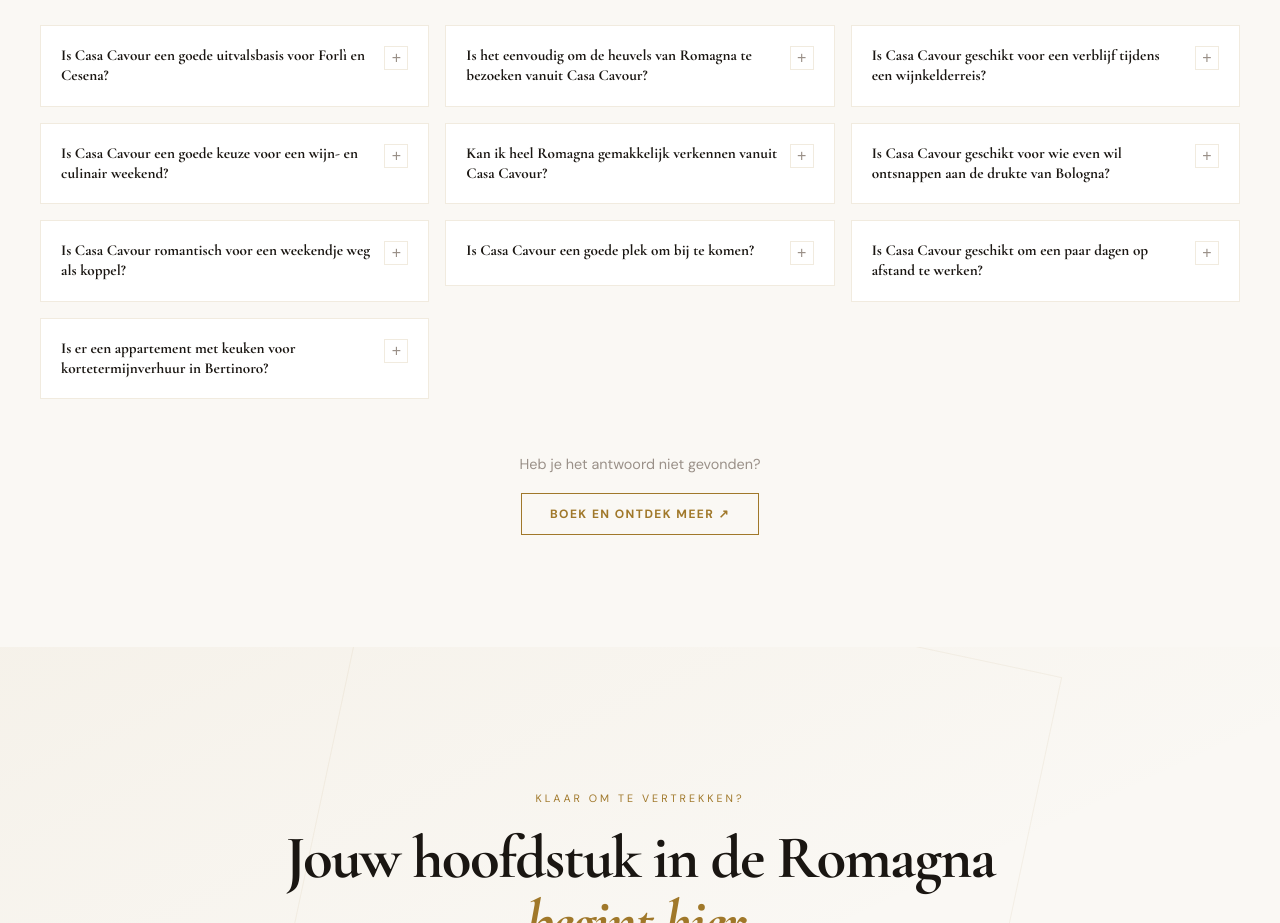
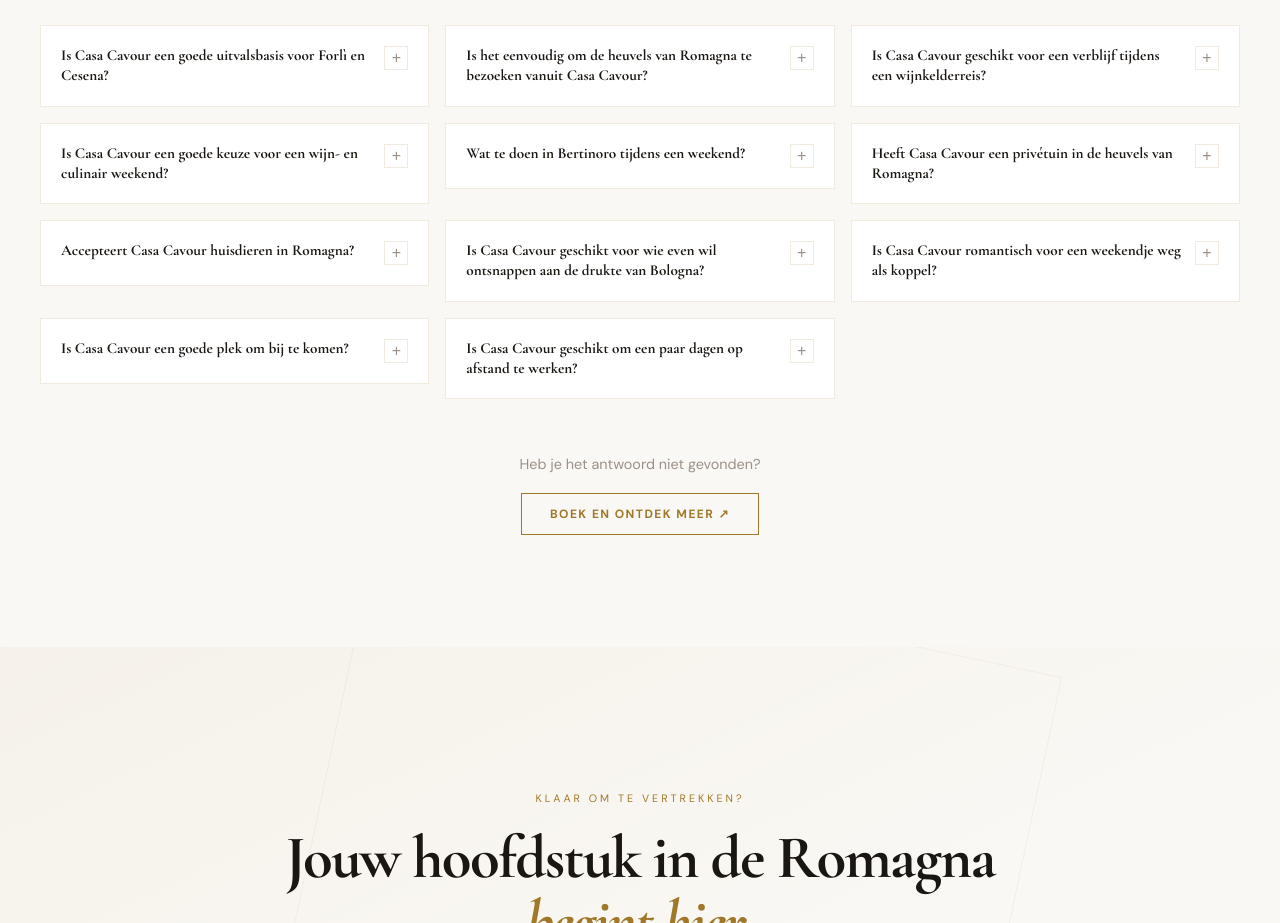
Before and after one commit to vittorionegri68-alt/casa-cavour-nl, a React (Vite) app: page / in a window 1280 px wide. Shown: the part 8780-9703 px from the top of the page. Built offline with nearby package versions, Linux system fonts and the light colour scheme.

Commit message:
Add files via upload

```diff
--- a/src/qanda.jsx
+++ b/src/qanda.jsx
@@ -29,9 +29,19 @@ export const qanda = [
     risposta: "Het is de ideale keuze. Je bevindt je in het hart van de wijn- en eetcultuur van Romagna — op slechts enkele minuten van de wijnkelders van Predappio, de trattorias van Bertinoro en de lokale boerenmarkten. De uitgeruste keuken maakt de ervaring compleet.",
   },
   {
-    id: "esplorare-romagna",
-    domanda: "Kan ik heel Romagna gemakkelijk verkennen vanuit Casa Cavour?",
-    risposta: "Ja. De ligging van Bertinoro is strategisch: Ravenna op 40 km, Rimini op 60 km, San Marino op 50 km, Bologna op 70 km. Casa Cavour is het perfecte vertrekpunt voor een rondreis langs zee, heuvels en kunststeden.",
+    id: "cosa-fare-bertinoro",
+    domanda: "Wat te doen in Bertinoro tijdens een weekend?",
+    risposta: "Het historische centrum is in een paar uur te voet te verkennen, tussen de Rocca, de Colonna delle Anelle en het panoramische uitkijkpunt over de Povlakte. In de omgeving liggen de wijnkelders van de Wijn- en Smakenroute en de dorpen Polenta, Meldola en Longiano. Casa Cavour is de praktische uitvalsbasis om beide te combineren: een volledig uitgeruste keuken om wijn en lokale producten mee naar huis te nemen, en self check-in waarmee je terugkeertijd vrij blijft na een diner in een osteria of een wijnproeverij die uitloopt.",
+  },
+  {
+    id: "giardino-privato",
+    domanda: "Heeft Casa Cavour een privétuin in de heuvels van Romagna?",
+    risposta: "Ja. De tuin is privé en exclusief voor het appartement, niet gedeeld met andere units, met tafel en stoelen om buiten te eten. Handig voor een diner als koppel zonder reservering, om je hond vrij te laten rondlopen, of gewoon om van de Romagnoolse heuvels te genieten zonder het huis te verlaten. Het ligt op een steenworp afstand van het historische centrum van Bertinoro, dus niet geïsoleerd zoals vaak het geval is bij agriturismi met meer grond maar minder voorzieningen in de buurt.",
+  },
+  {
+    id: "animali-ammessi",
+    domanda: "Accepteert Casa Cavour huisdieren in Romagna?",
+    risposta: "Ja, zonder extra kosten. De privétuin laat je hond vrij rondlopen, de uitgeruste keuken is ook handig om de maaltijden van je huisdier te regelen, en self check-in met smartlock voorkomt de stress van strikte aankomsttijden na een lange autorit. De ligging in het historische centrum van Bertinoro betekent dat je direct vanaf de voordeur een wandeling kunt maken.",
   },
   {
     id: "staccare-bologna",
@@ -53,9 +63,4 @@ export const qanda = [
     domanda: "Is Casa Cavour geschikt om een paar dagen op afstand te werken?",
     risposta: "Ja. Het appartement beschikt over wifi, comfortabele ruimtes en een volledig uitgeruste keuken zodat je zelfstandig je maaltijden kunt regelen. Werk met uitzicht op de Romagnoolse heuvels en na werktijd heb je een buitengewoon gebied om te verkennen.",
   },
-  {
-    id: "appartamento-cucina",
-    domanda: "Is er een appartement met keuken voor kortetermijnverhuur in Bertinoro?",
-    risposta: "Casa Cavour is precies dat — een charmant appartement in het historische centrum van Bertinoro met een volledig uitgeruste keuken, ideaal voor kwaliteitsvolle korte verblijven. Je kunt rechtstreeks boeken via Airbnb.",
-  },
 ];
```
Also changed, not shown: src/posts.js (+16 -0 lines).
